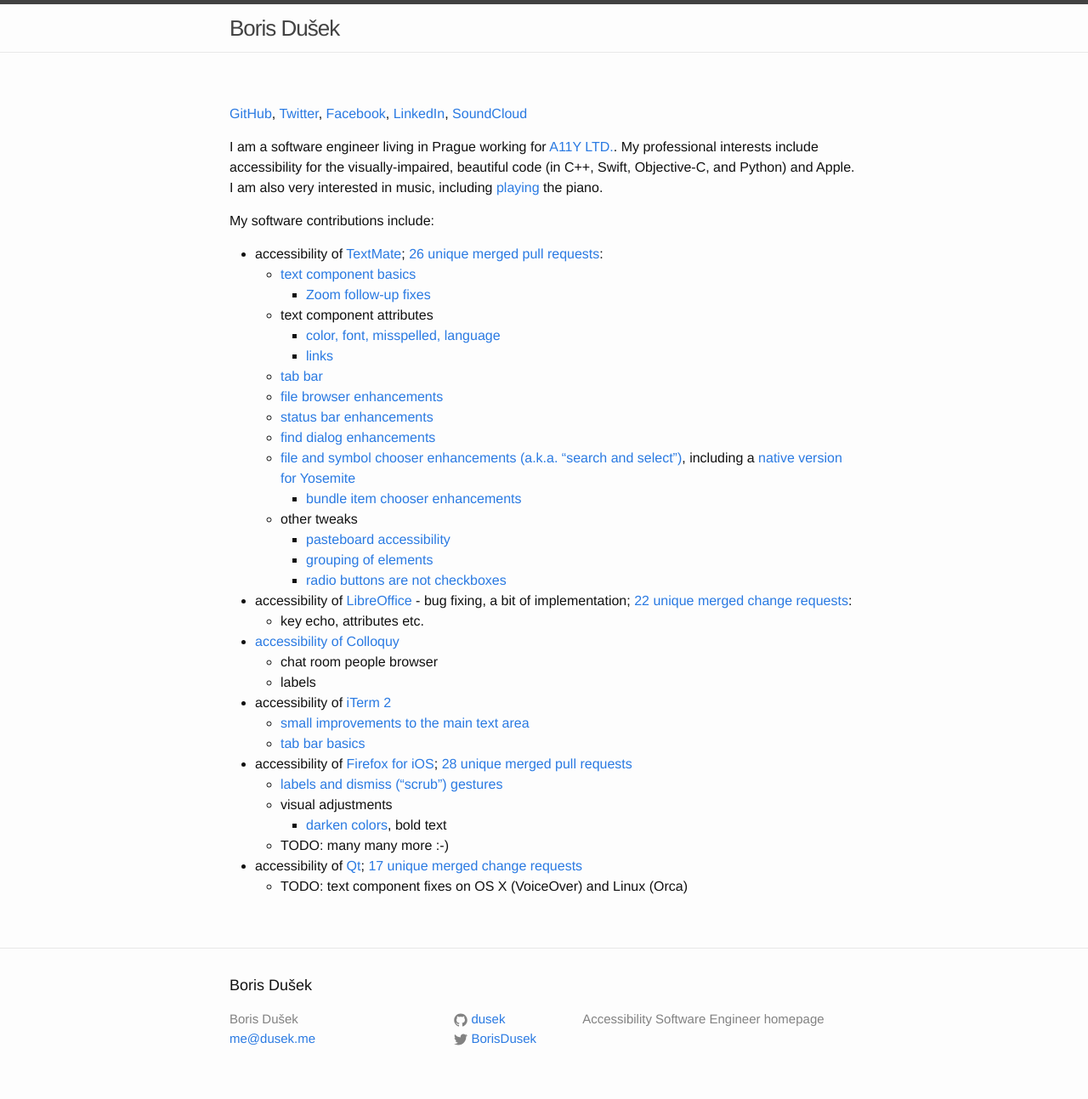
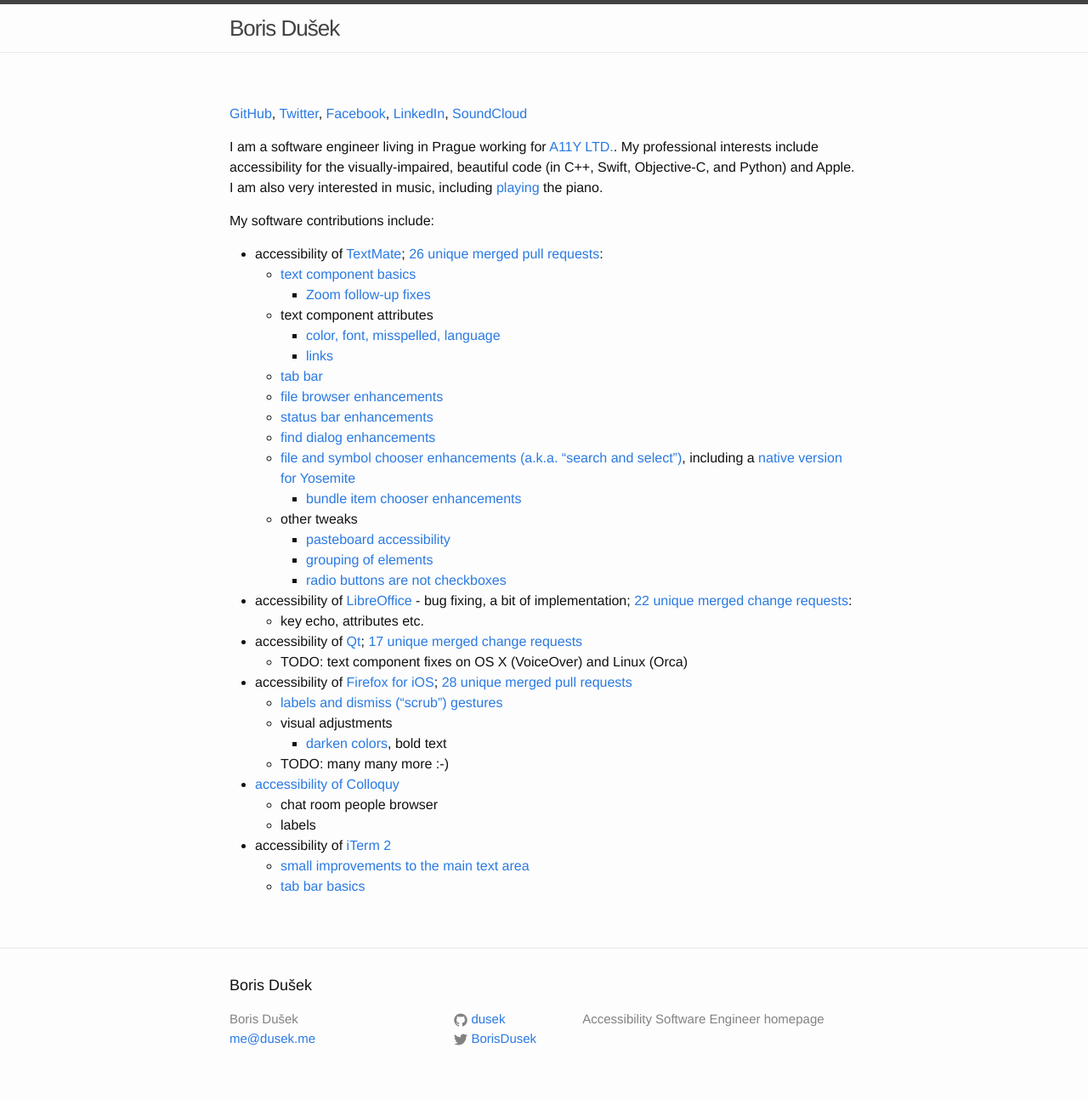
Before and after one commit to dusek/dusek.github.io, a Jekyll site: the page built from index.md, in a window 1280 px wide. Shown: the whole page at 85% size. Built offline with Jekyll 4.4.1, drawn with Linux system fonts in a browser that asks for light colours.

Commit message:
Reorder contributions to be more aligned with real timeline

```diff
--- a/index.md
+++ b/index.md
@@ -33,16 +33,16 @@ My software contributions include:
         * [radio buttons are not checkboxes](https://github.com/textmate/textmate/pull/928)
 * accessibility of [LibreOffice](https://www.libreoffice.org) - bug fixing, a bit of implementation; [22 unique merged change requests](https://gerrit.libreoffice.org/#/q/branch:master+owner:%22Boris+Du%25C5%25A1ek+%253Cme%2540dusek.me%253E%22):
     * key echo, attributes etc.
+* accessibility of [Qt](https://www.qt.io/); [17 unique merged change requests](https://codereview.qt-project.org/#/q/owner:%22Boris+Du%25C5%25A1ek+%253Cme%2540dusek.me%253E%22+status:merged+branch:dev,n,z)
+    * TODO: text component fixes on OS X (VoiceOver) and Linux (Orca)
+* accessibility of [Firefox for iOS](http://github.com/mozilla/firefox-ios); [28 unique merged pull requests](https://github.com/mozilla-mobile/firefox-ios/pulls?utf8=✓&q=is%3Apr+author%3Adusek+)
+    * [labels and dismiss ("scrub") gestures](https://github.com/mozilla/firefox-ios/pull/77)
+    * visual adjustments
+        * [darken colors](https://github.com/mozilla/firefox-ios/pull/97), bold text
+    * TODO: many many more :-)
 * [accessibility of Colloquy](http://colloquy.info/project/ticket/3222)
     * chat room people browser
     * labels
 * accessibility of [iTerm 2](http://iterm2.com/)
     * [small improvements to the main text area](https://github.com/gnachman/iTerm2/pull/123)
     * [tab bar basics](https://github.com/gnachman/iTerm2/pull/122)
-* accessibility of [Firefox for iOS](http://github.com/mozilla/firefox-ios); [28 unique merged pull requests](https://github.com/mozilla-mobile/firefox-ios/pulls?utf8=✓&q=is%3Apr+author%3Adusek+)
-    * [labels and dismiss ("scrub") gestures](https://github.com/mozilla/firefox-ios/pull/77)
-    * visual adjustments
-        * [darken colors](https://github.com/mozilla/firefox-ios/pull/97), bold text
-    * TODO: many many more :-)
-* accessibility of [Qt](https://www.qt.io/); [17 unique merged change requests](https://codereview.qt-project.org/#/q/owner:%22Boris+Du%25C5%25A1ek+%253Cme%2540dusek.me%253E%22+status:merged+branch:dev,n,z)
-    * TODO: text component fixes on OS X (VoiceOver) and Linux (Orca)
```
